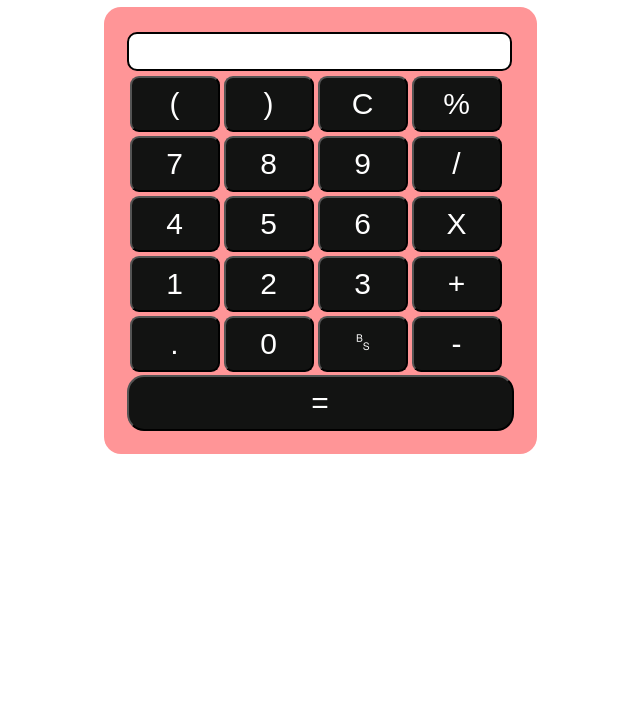
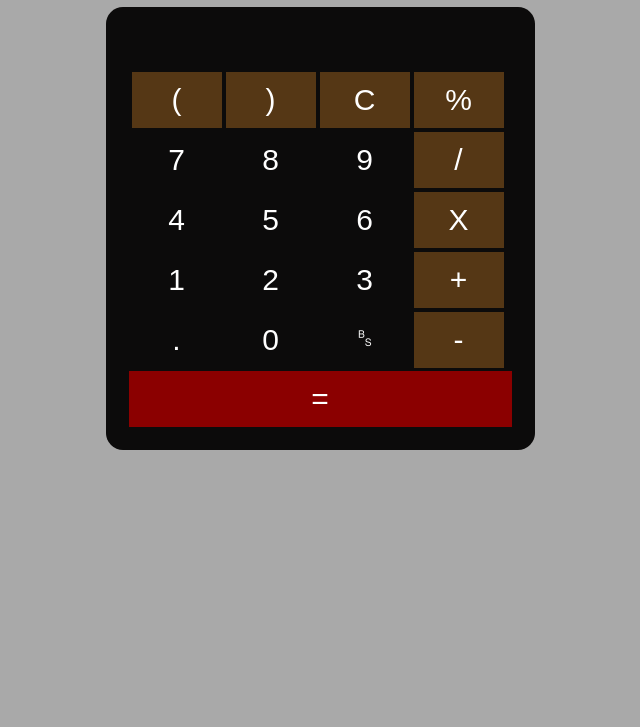
Before and after one commit to shaikhhamza11/Calculator, a plain HTML site: page index.html in a window 1280 px wide. Shown: the part 73-800 px from the top of the page, without its empty margins (320-960 px from the left). Drawn offline with Linux system fonts and the light colour scheme.

Commit message:
DESIGN 2

```diff
--- a/index.html
+++ b/index.html
@@ -15,34 +15,34 @@
             <input type="text" id="screen" name="screen">
             <table>
                 <tr>
-                    <td><button>(</button></td>
-                    <td><button>)</button></td>
-                    <td><button>C</button></td>
-                    <td><button>%</button></td>
+                    <td><button class="operators">(</button></td>
+                    <td><button class="operators">)</button></td>
+                    <td><button class="operators">C</button></td>
+                    <td><button class="operators">%</button></td>
                 </tr>
                 <tr>
                     <td><button>7</button></td>
                     <td><button>8</button></td>
                     <td><button>9</button></td>
-                    <td><button>/</button></td>
+                    <td><button class="operators">/</button></td>
                 </tr>
                 <tr>
                     <td><button>4</button></td>
                     <td><button>5</button></td>
                     <td><button>6</button></td>
-                    <td><button>X</button></td>
+                    <td><button class="operators">X</button></td>
                 </tr>
                 <tr>
                     <td><button>1</button></td>
                     <td><button>2</button></td>
                     <td><button>3</button></td>
-                    <td><button>+</button></td>
+                    <td><button class="operators">+</button></td>
                 </tr>
                 <tr>
                     <td><button>.</button></td>
                     <td><button>0</button></td>
                     <td><button>&#9224;</button></td>
-                    <td><button>-</button></td>
+                    <td><button class="operators">-</button></td>
                 </tr>
 
 
--- a/style.css
+++ b/style.css
@@ -2,13 +2,17 @@
     margin:0;
     padding:0;
 } */
+body{
+    background-color: darkgray
+    ;
+}
 .container{
     text-align: center;
 
 }
 .calculator{
     display: inline-block;
-    background-color:#ff9597;
+    background-color:#0c0b0b;
     padding:23px;
 
 
@@ -18,22 +22,29 @@
 input{
     font-size:29px;
     margin:2px 2px 0 0;
-    border:2px solid black;
-    border-radius: 10px;
+    border:none;
+    /* border-radius: none; */
     margin-bottom: 2px;
+    background-color: #0c0b0b;
+    color:white;
+
 }
 button{
     width: 90px;
     height: 56px;
-    border-radius: 9px;
-
-    background-color: rgb(18, 19, 18);
+    /* border-radius: 9px; */
+    border:none;
+    background-color: #0c0b0b;
     font-size: 30px;
     color: white;
-
+    cursor: pointer;
 
 }
 #equal{
     width:100%;
-    border-radius: 17px;
+    /* border-radius: 17px; */
+    background-color: darkred;
 }
+.operators{
+    background-color: rgb(85, 55, 21);
+}
```
Also changed, not shown: calcu.js (line endings or trailing spaces).
